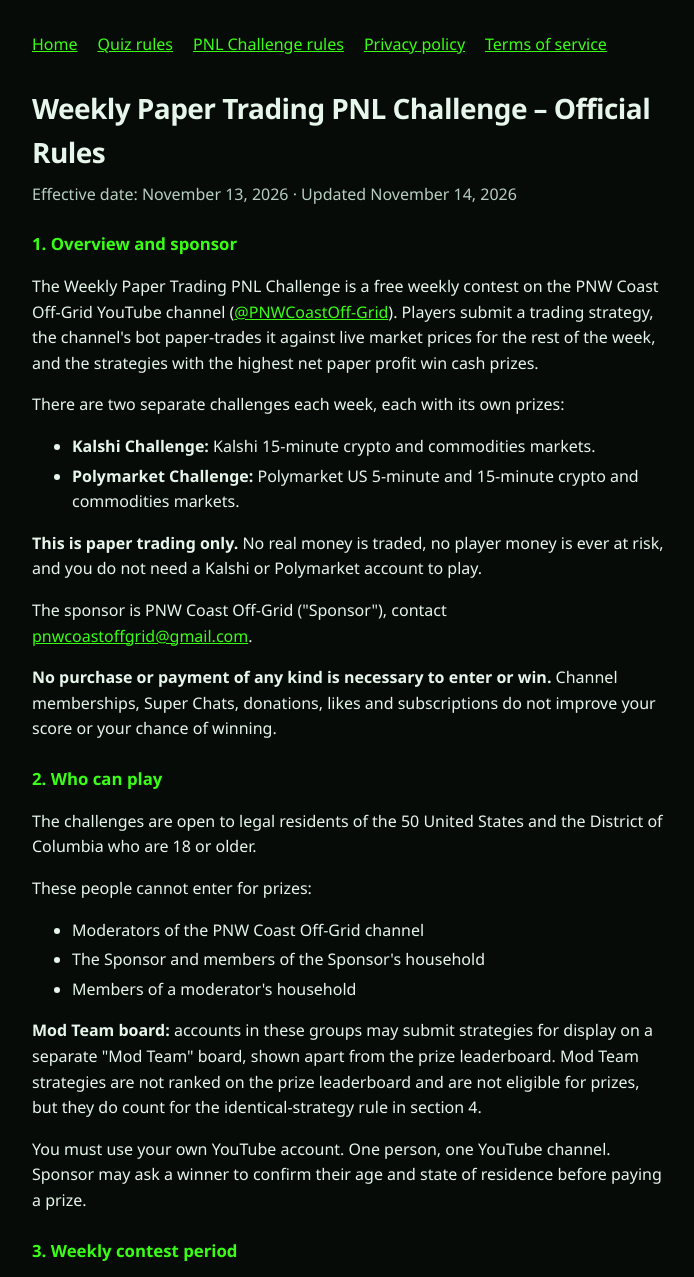
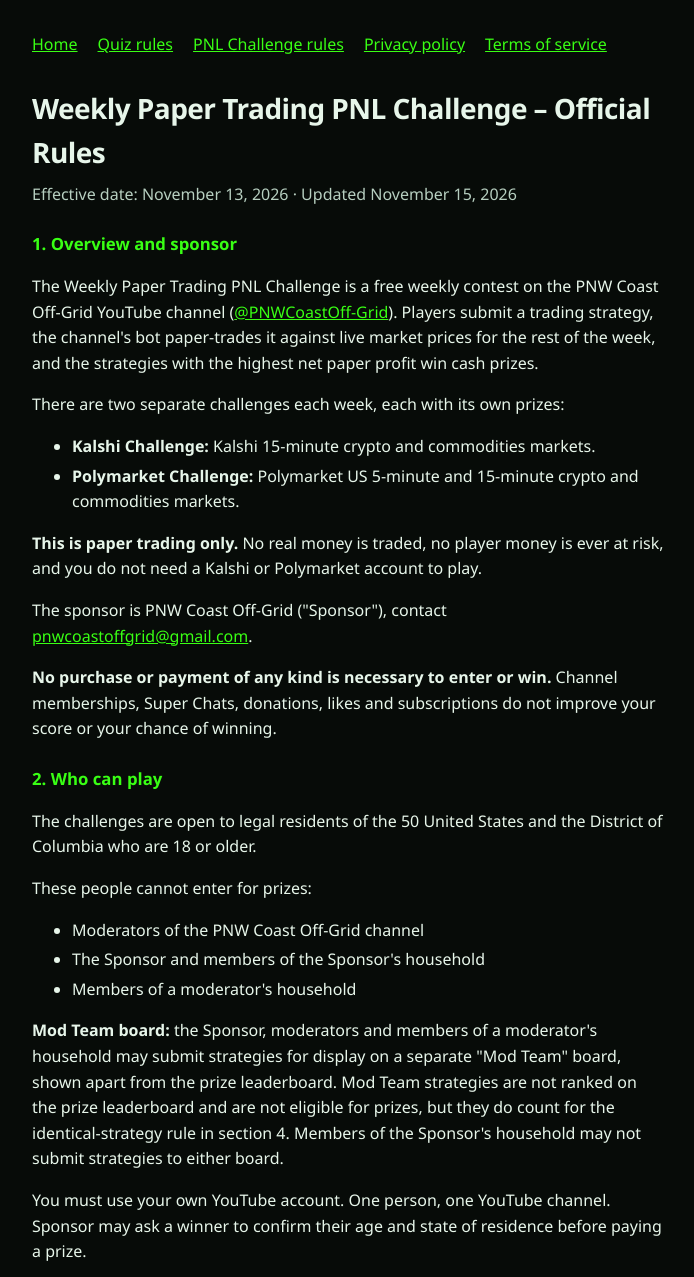
Before and after one commit to pnwcoastoffgrid-hub/pnwcoastoffgrid-hub.github.io, a plain HTML site: page pnl-challenge-rules.html in a window 1280 px wide. Shown: the top 1277 px of the page, without its empty margins (292-986 px from the left). Drawn offline with Linux system fonts and the light colour scheme.

Commit message:
Rules: add quiz Mod Team board; align Mod Team eligibility in both contests
Co-Authored-By: Claude Opus 5.5 <noreply@anthropic.com>
Claude-Session: https://claude.ai/code/session_017gw6VmEMjJ2it8qGeYvCVJ

```diff
--- a/pnl-challenge-rules.html
+++ b/pnl-challenge-rules.html
@@ -33,7 +33,7 @@ li { margin-bottom: 0.25rem; }
 </ul>
 </nav>
 <h1>Weekly Paper Trading PNL Challenge – Official Rules</h1>
-<p class="date">Effective date: November 13, 2026 · Updated November 14, 2026</p>
+<p class="date">Effective date: November 13, 2026 · Updated November 15, 2026</p>
 
 <h2>1. Overview and sponsor</h2>
 <p>The Weekly Paper Trading PNL Challenge is a free weekly contest on the PNW Coast Off-Grid YouTube channel (<a href="https://www.youtube.com/@PNWCoastOff-Grid">@PNWCoastOff-Grid</a>). Players submit a trading strategy, the channel's bot paper-trades it against live market prices for the rest of the week, and the strategies with the highest net paper profit win cash prizes.</p>
@@ -54,7 +54,7 @@ li { margin-bottom: 0.25rem; }
 <li>The Sponsor and members of the Sponsor's household</li>
 <li>Members of a moderator's household</li>
 </ul>
-<p><strong>Mod Team board:</strong> accounts in these groups may submit strategies for display on a separate "Mod Team" board, shown apart from the prize leaderboard. Mod Team strategies are not ranked on the prize leaderboard and are not eligible for prizes, but they do count for the identical-strategy rule in section 4.</p>
+<p><strong>Mod Team board:</strong> the Sponsor, moderators and members of a moderator's household may submit strategies for display on a separate "Mod Team" board, shown apart from the prize leaderboard. Mod Team strategies are not ranked on the prize leaderboard and are not eligible for prizes, but they do count for the identical-strategy rule in section 4. Members of the Sponsor's household may not submit strategies to either board.</p>
 <p>You must use your own YouTube account. One person, one YouTube channel. Sponsor may ask a winner to confirm their age and state of residence before paying a prize.</p>
 
 <h2>3. Weekly contest period</h2>
```
Also changed, not shown: quiz-rules.html (+4 -2 lines).
